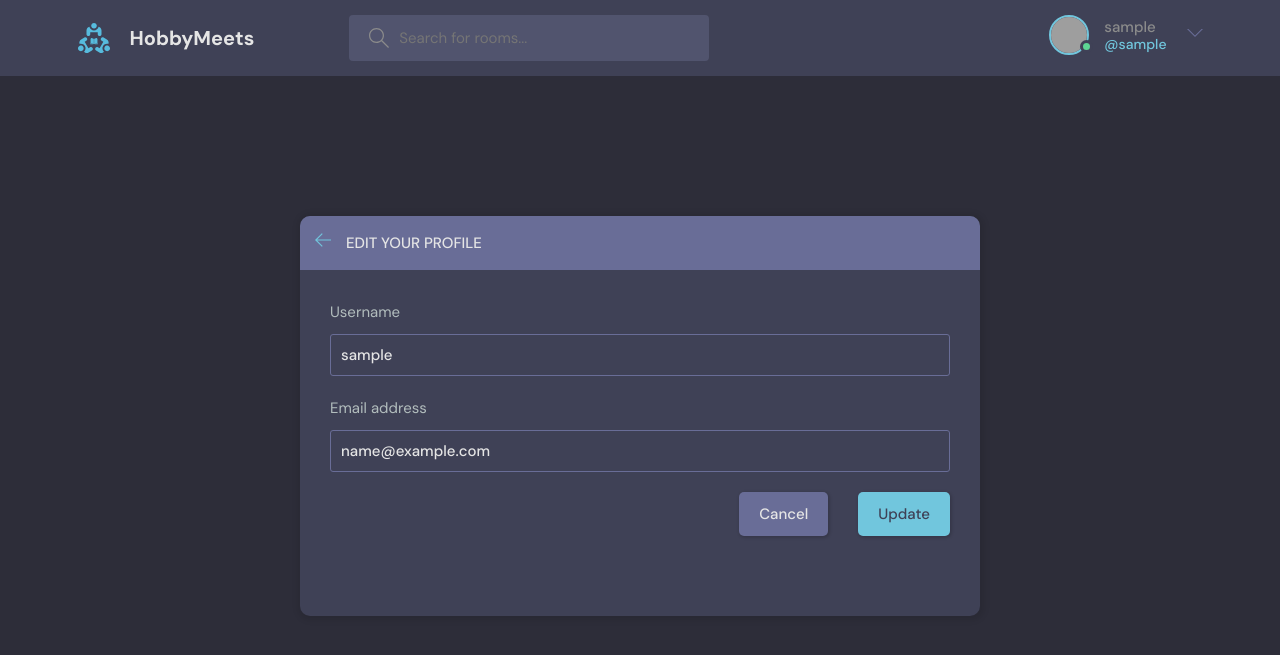
After one commit to mariivaa/hobbymeets, a Django app: page /update-user/ in a window 1280 px wide. The commit adds this page. Shown: the top 655 px of the page. Run offline with Django 4.2, Linux system fonts and the light colour scheme; the visitor is signed in with stand-in values (Sample User, id 1); grey boxes are pictures that could not be loaded.

Commit message:
add functionality to update user profile

```diff
--- a/base/forms.py
+++ b/base/forms.py
@@ -1,5 +1,6 @@
 from django.forms import ModelForm #"Kind of like a class-based representation of a form" - does some of the work for ya
 from .models import Room
+from django.contrib.auth.models import User
 
 
 class RoomForm(ModelForm):
@@ -7,3 +8,9 @@ class RoomForm(ModelForm):
         model = Room
         fields = '__all__' # create all fields that are specified in the Room model (except for fields that aren't possible to update/change manually, eg. updated/changed)
         exclude = ['host', 'participants'] #one way to remove some fields from the form. remember to add these values in views.py so that something will be sent to the db
+
+
+class UserForm(ModelForm):
+    class Meta:
+        model = User
+        fields = ['username', 'email']
--- a/base/templates/base/profile.html
+++ b/base/templates/base/profile.html
@@ -18,7 +18,9 @@
           <div class="profile__info">
             <h3>{{user.username}}</h3>
             <p>@{{user.username}}</p>
-            <a href="edit-user.html" class="btn btn--main btn--pill">Edit Profile</a>
+            {% if request.user == user %}
+            <a href="{% url 'update-user' %}" class="btn btn--main btn--pill">Edit Profile</a>
+            {% endif %}
           </div>
           <div class="profile__about">
             <h3>About</h3>
@@ -32,7 +34,7 @@
 
         <div class="roomList__header">
           <div>
-            <h2>Study Rooms Hosted by dennis_ivy</a>
+            <h2>Hobby Rooms Hosted by {{user.username}}</a>
             </h2>
           </div>
         </div>
--- /dev/null
+++ b/base/templates/base/update_user.html
@@ -0,0 +1,41 @@
+{% extends 'main.html' %}
+
+{% block content %}
+    <main class="update-account layout">
+        <div class="container">
+            <div class="layout__box">
+                <div class="layout__boxHeader">
+                    <div class="layout__boxTitle">
+                        <a href="{% url 'home' %}">
+                            <svg version="1.1" xmlns="http://www.w3.org/2000/svg" width="32" height="32"
+                              viewBox="0 0 32 32">
+                              <title>arrow-left</title>
+                              <path
+                                  d="M13.723 2.286l-13.723 13.714 13.719 13.714 1.616-1.611-10.96-10.96h27.625v-2.286h-27.625l10.965-10.965-1.616-1.607z">
+                              </path>
+                            </svg>
+                        </a>
+                        <h3>Edit your profile</h3>
+                    </div>
+                </div>
+                <div class="layout__body">
+                  <form class="form" action="" method="POST">
+                    {% csrf_token %}
+                    {% for field in form %}
+                    <div class="form__group">
+                        <label for="profile_pic">{{field.label}}</label>
+                        {{field}} <!--ModelForm takes care of the rest-->
+                    </div>
+                    {% endfor %}
+
+                    <div class="form__action">
+                        <a class="btn btn--dark" href="{% url 'home' %}">Cancel</a>
+                        <button class="btn btn--main" type="submit">Update</button>
+                    </div>
+                  </form>
+                </div>
+            </div>
+        </div>
+      </div>
+    </main>
+    {% endblock content %}
--- a/base/urls.py
+++ b/base/urls.py
@@ -21,4 +21,5 @@ urlpatterns = [
     path('update-room/<str:pk>', views.updateRoom, name="update-room"),
     path('delete-room/<str:pk>', views.deleteRoom, name="delete-room"),
     path('delete-message/<str:pk>', views.deleteMessage, name="delete-message"),
+    path('update-user/', views.updateUser, name="update-user"),
 ]
--- a/base/views.py
+++ b/base/views.py
@@ -7,7 +7,7 @@ from django.contrib.auth.models import User
 from django.contrib.auth import authenticate, login, logout
 from django.contrib.auth.forms import UserCreationForm
 from .models import Room, Topic, Message
-from .forms import RoomForm
+from .forms import RoomForm, UserForm
 '''
 REQUESTS explained: When a page is requested, Django creates an HttpRequest object that contains metadata about the request.
 Then Django loads the appropriate view, passing the HttpRequest as the first argument to the view function.
@@ -182,3 +182,18 @@ def deleteMessage(request, pk):
         message.delete()
         return redirect('home')
     return render(request, 'base/delete.html', {'obj' : message})
+
+
+
+@login_required(login_url='login')
+def updateUser(request):
+    user = request.user
+    form = UserForm(instance=user)
+
+    if request.method == 'POST':
+        form = UserForm(request.POST, instance=user)
+        if form.is_valid():
+            form.save()
+            return redirect('user-profile', pk=user.id)
+
+    return render(request, 'base/update_user.html', {'form': form})
--- a/templates/navbar.html
+++ b/templates/navbar.html
@@ -23,7 +23,7 @@
         <!-- Logged In -->
         {% if request.user.is_authenticated %}
         <div class="header__user">
-          <a href="profile.html">
+          <a href="{% url 'update-user' %}">
             <div class="avatar avatar--medium active">
               <img src="https://randomuser.me/api/portraits/men/37.jpg" />
             </div>
@@ -47,7 +47,7 @@
         {% endif %}
 
         <div class="dropdown-menu">
-          <a href="settings.html" class="dropdown-link"
+          <a href="{% url 'update-user' %}" class="dropdown-link"
             ><svg version="1.1" xmlns="http://www.w3.org/2000/svg" width="32" height="32" viewBox="0 0 32 32">
               <title>tools</title>
               <path
```
